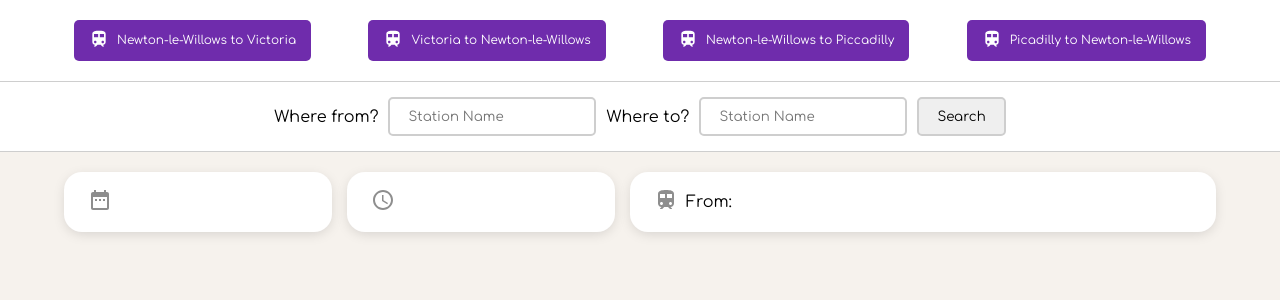
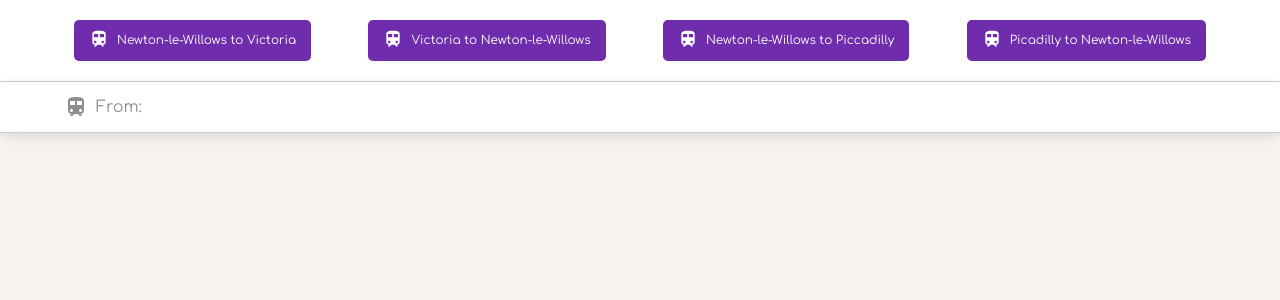
Before and after one commit to kieranphilipbrown/train-times-app, a React (Create React App) app: page / in a window 1280 px wide. Shown: the top 300 px of the page. Built offline with nearby package versions, Linux system fonts and the light colour scheme.

Commit message:
Added train info component.

```diff
--- /dev/null
+++ b/src/assets/Styled/Utility/Utility.js
@@ -0,0 +1,8 @@
+import styled from 'styled-components';
+
+export const Wrapper = styled.div `
+    margin: 0 auto;
+    max-width: 1200px;
+    padding-left: 5%;
+    padding-right: 5%;
+`;
--- /dev/null
+++ b/src/components/InfoBox/InfoBox.js
@@ -0,0 +1,17 @@
+import React from 'react';
+
+import { ReactComponent as TrainIcon } from '../../assets/images/train-icon.svg';
+import { StyledInfoBox, InfoBoxInner } from './InfoBox.styles';
+import { Wrapper } from '../../assets/Styled/Utility/Utility';
+
+const InfoBox = ({ station }) => (
+    <StyledInfoBox>
+        <Wrapper>
+            <InfoBoxInner>
+                <TrainIcon /><p><span>From:</span> {station}</p>
+            </InfoBoxInner>
+        </Wrapper>
+    </StyledInfoBox>
+);
+
+export default InfoBox;
--- /dev/null
+++ b/src/components/InfoBox/InfoBox.styles.js
@@ -0,0 +1,23 @@
+import styled from 'styled-components';
+
+export const StyledInfoBox = styled.div `
+    background: #ffffff;
+    border-bottom: 1px solid #cecece;
+    box-shadow: 0 3px 13px -2px rgba(0,0,0,.15);
+    margin-bottom: 15px;
+`;
+
+export const InfoBoxInner = styled.div `
+    align-items: center;
+    display: flex;
+    justify-content: flex-start;
+    margin-bottom: 0;
+
+    svg {
+        margin-right: 8px;
+    }
+
+    span {
+        color: #8e8e8e;
+    }
+`;
--- a/src/components/TrainList/TrainList.js
+++ b/src/components/TrainList/TrainList.js
@@ -4,6 +4,8 @@ import styled from 'styled-components';
 import Modal from '../Modal/Modal';
 import Loader from '../Loader/Loader';
 import ErrorMessage from '../ErrorMessage/ErrorMessage';
+import InfoBox from '../InfoBox/InfoBox';
+import { Wrapper } from '../../assets/Styled/Utility/Utility';
 
 const buttonData = [
 	{
@@ -128,16 +130,19 @@ class TrainList extends React.Component {
 		return (
 			<>
 				<Loader showLoader={isLoading} />
-				<main className="main-content">
+				<main>
 					<div style={buttonContainer}>
 						{
 							buttonData.map((button, i) =>
-								<TrainButton key={`${button.id}-${i}`} id={button.id} data-des={button.destination} onClick={this.trainListCallback}><svg style={{width: "20px", verticalAlign: "middle", marginRight: "8px", marginTop: "-3px", fill: "#ffffff"}} xmlns="http://www.w3.org/2000/svg" height="24" viewBox="0 0 24 24" width="24"><path d="M12 2c-4 0-8 .5-8 4v9.5C4 17.43 5.57 19 7.5 19L6 20.5v.5h2.23l2-2H14l2 2h2v-.5L16.5 19c1.93 0 3.5-1.57 3.5-3.5V6c0-3.5-3.58-4-8-4zM7.5 17c-.83 0-1.5-.67-1.5-1.5S6.67 14 7.5 14s1.5.67 1.5 1.5S8.33 17 7.5 17zm3.5-7H6V6h5v4zm2 0V6h5v4h-5zm3.5 7c-.83 0-1.5-.67-1.5-1.5s.67-1.5 1.5-1.5 1.5.67 1.5 1.5-.67 1.5-1.5 1.5z"/><path d="M0 0h24v24H0V0z" fill="none"/></svg>{button.label}</TrainButton>
+								<TrainButton key={`${button.id}-${i}`} id={button.id} data-des={button.destination} onClick={this.trainListCallback}>
+									<svg style={{width: "20px", verticalAlign: "middle", marginRight: "8px", marginTop: "-3px", fill: "#ffffff"}} xmlns="http://www.w3.org/2000/svg" height="24" viewBox="0 0 24 24" width="24"><path d="M12 2c-4 0-8 .5-8 4v9.5C4 17.43 5.57 19 7.5 19L6 20.5v.5h2.23l2-2H14l2 2h2v-.5L16.5 19c1.93 0 3.5-1.57 3.5-3.5V6c0-3.5-3.58-4-8-4zM7.5 17c-.83 0-1.5-.67-1.5-1.5S6.67 14 7.5 14s1.5.67 1.5 1.5S8.33 17 7.5 17zm3.5-7H6V6h5v4zm2 0V6h5v4h-5zm3.5 7c-.83 0-1.5-.67-1.5-1.5s.67-1.5 1.5-1.5 1.5.67 1.5 1.5-.67 1.5-1.5 1.5z"/><path d="M0 0h24v24H0V0z" fill="none"/></svg>
+									{button.label}
+								</TrainButton>
 							)
 						}
 					</div>
 
-					<SearchContainer>
+					{/* <SearchContainer>
 						<div style={pageWidth}>
 							<SearchForm onSubmit={this.handleSubmit}>
 								<SearchLabel htmlFor="stationfrom">Where from?</SearchLabel>
@@ -148,17 +153,11 @@ class TrainList extends React.Component {
 								<SearchButton>Search</SearchButton>
 							</SearchForm>
 						</div>
-					</SearchContainer>
+					</SearchContainer> */}
 
 					<ErrorMessage showErrorMessage={trainFetchError} />
-
-					<div style={pageWidth}>
-						<InfoContainer>
-							<CardTwo><InfoIcon xmlns="http://www.w3.org/2000/svg" height="24" viewBox="0 0 24 24" width="24"><path d="M9 11H7v2h2v-2zm4 0h-2v2h2v-2zm4 0h-2v2h2v-2zm2-7h-1V2h-2v2H8V2H6v2H5c-1.11 0-1.99.9-1.99 2L3 20c0 1.1.89 2 2 2h14c1.1 0 2-.9 2-2V6c0-1.1-.9-2-2-2zm0 16H5V9h14v11z"/><path d="M0 0h24v24H0z" fill="none"/></InfoIcon><p>{date}</p></CardTwo>
-							<CardTwo><InfoIcon xmlns="http://www.w3.org/2000/svg" height="24" viewBox="0 0 24 24" width="24"><path d="M11.99 2C6.47 2 2 6.48 2 12s4.47 10 9.99 10C17.52 22 22 17.52 22 12S17.52 2 11.99 2zM12 20c-4.42 0-8-3.58-8-8s3.58-8 8-8 8 3.58 8 8-3.58 8-8 8z"/><path d="M0 0h24v24H0z" fill="none"/><path d="M12.5 7H11v6l5.25 3.15.75-1.23-4.5-2.67z"/></InfoIcon><p>{timeOfDay}</p></CardTwo>
-							<CardTwo><InfoIcon xmlns="http://www.w3.org/2000/svg" height="24" viewBox="0 0 24 24" width="24"><path d="M12 2c-4 0-8 .5-8 4v9.5C4 17.43 5.57 19 7.5 19L6 20.5v.5h2.23l2-2H14l2 2h2v-.5L16.5 19c1.93 0 3.5-1.57 3.5-3.5V6c0-3.5-3.58-4-8-4zM7.5 17c-.83 0-1.5-.67-1.5-1.5S6.67 14 7.5 14s1.5.67 1.5 1.5S8.33 17 7.5 17zm3.5-7H6V6h5v4zm2 0V6h5v4h-5zm3.5 7c-.83 0-1.5-.67-1.5-1.5s.67-1.5 1.5-1.5 1.5.67 1.5 1.5-.67 1.5-1.5 1.5z"/><path d="M0 0h24v24H0V0z" fill="none"/></InfoIcon><p>From: {stationName}</p></CardTwo>
-						</InfoContainer>
-
+					<InfoBox station={stationName} />
+					<Wrapper>
 						<Grid>
 							{trainList && trainList.length > 0 && !trainFetchError &&
 								trainList.map((train, i) =>
@@ -184,12 +183,8 @@ class TrainList extends React.Component {
 								)
 							}
 						</Grid>
-					</div>
-
-
-						<Modal { ...selectedTrain } showModal={showModal} toggleModal={this.toggleModal} />
-
-
+					</Wrapper>
+					<Modal { ...selectedTrain } showModal={showModal} toggleModal={this.toggleModal} />
 				</main>
 			</>
 		);
@@ -204,13 +199,6 @@ const size = {
 const device = {
 	tablet: `(min-width: ${size.tablet})`,
 	desktop: `(min-width: ${size.desktop})`
-}
-
-const pageWidth = {
-	margin: "0 auto",
-	maxWidth: "1200px",
-	paddingLeft: "5%",
-	paddingRight: "5%"
 }
 
 const InfoIcon = styled.svg`
```
Also changed, not shown: src/assets/images/train-icon.svg (added).
